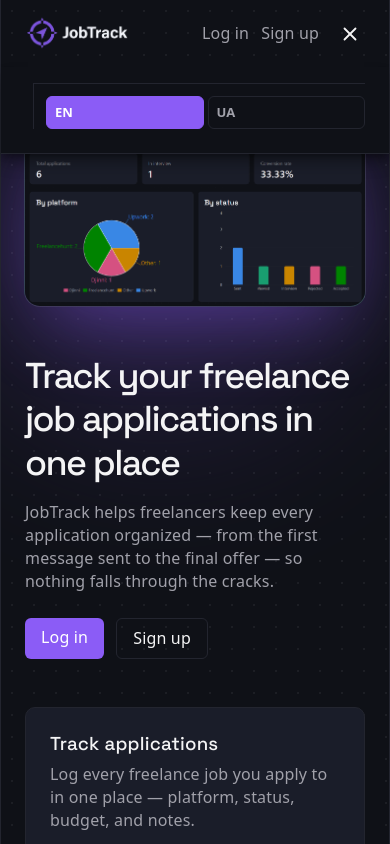
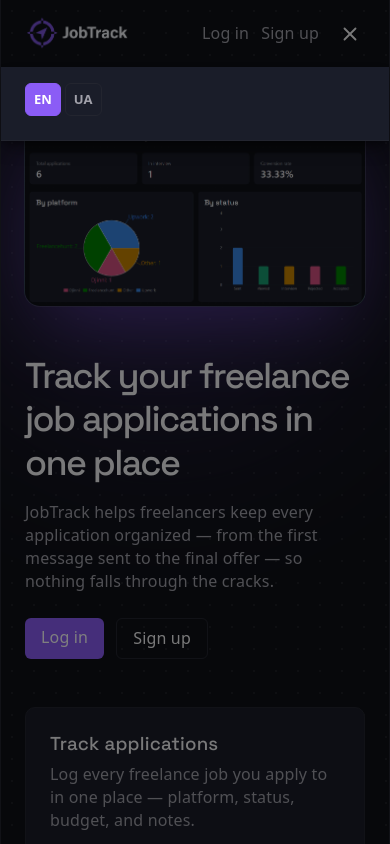
Before and after one commit to Liza-onishchenko/jobtrack, a React (Vite) app in the folder client/: page / in a window 390 px wide. Both pictures are taken after a click on the button "Open menu". Shown: the top 844 px of the page. Built offline with nearby package versions, Linux system fonts and the light colour scheme; no server answers.

Commit message:
Redesign mobile menu as top dropdown with overlay, fix guest language switcher breakpoint

```diff
--- a/client/src/App.css
+++ b/client/src/App.css
@@ -35,6 +35,13 @@
   gap: 12px;
 }
 
+.navbar-overlay {
+  position: fixed;
+  inset: 0;
+  z-index: 90;
+  background: rgba(0, 0, 0, 0.5);
+}
+
 .navbar-toggle {
   display: none;
   position: relative;
@@ -49,6 +56,13 @@
 }
 
 .navbar-links {
+  display: flex;
+  align-items: center;
+  gap: 16px;
+}
+
+/* Guest-only language switcher: inline in the header down to 450px, then collapses behind its own toggle. */
+.navbar-lang-menu {
   display: flex;
   align-items: center;
   gap: 16px;
@@ -70,7 +84,7 @@
     align-items: stretch;
     gap: 12px;
     padding: 16px 24px 24px;
-    background: var(--bg);
+    background: var(--bg-card);
     border-bottom: 1px solid var(--border);
     box-shadow: var(--shadow);
   }
@@ -85,17 +99,61 @@
     text-align: left;
   }
 
+  .navbar-links-secondary {
+    display: flex;
+    flex-direction: column;
+    align-items: flex-start;
+    gap: 12px;
+    padding-top: 12px;
+    border-top: 1px solid var(--border);
+  }
+
   .navbar-links a.navbar-user {
+    width: auto;
     justify-content: center;
     text-align: center;
   }
 
-  .lang-switcher {
+  .navbar-links .lang-switcher button {
+    width: auto;
+  }
+
+  .navbar-links > button {
+    margin-top: 4px;
+    padding-top: 12px;
+    border-top: 1px solid var(--border);
+  }
+}
+
+/* The guest toggle only appears once the inline language switcher no longer fits, below 450px. */
+@media (min-width: 450px) {
+  .navbar-toggle-guest {
+    display: none;
+  }
+}
+
+@media (max-width: 449px) {
+  .navbar-lang-menu {
+    display: none;
+    position: absolute;
+    top: 100%;
+    left: 0;
+    right: 0;
+    z-index: 100;
+    padding: 16px 24px 24px;
+    background: var(--bg-card);
+    border-bottom: 1px solid var(--border);
+    box-shadow: var(--shadow);
+  }
+
+  .navbar-lang-menu.open {
+    display: flex;
+  }
+
+  .navbar-lang-menu .lang-switcher {
     margin-left: 0;
     padding-left: 0;
     border-left: none;
-    padding-top: 12px;
-    border-top: 1px solid var(--border);
   }
 }
 
--- a/client/src/components/Navbar.tsx
+++ b/client/src/components/Navbar.tsx
@@ -45,6 +45,7 @@ export default function Navbar() {
   );
 
   return (
+    <>
       <nav className="navbar">
         <Link to="/" className="navbar-brand" onClick={() => setMenuOpen(false)}>
           <img src={logo} alt={t('navbar.brand')} className="navbar-logo" />
@@ -83,6 +84,7 @@ export default function Navbar() {
                 >
                   {t('navbar.calendar')}
                 </NavLink>
+                <div className="navbar-links-secondary">
                   <NavLink
                     to="/profile"
                     className={({ isActive }) => `navbar-user${isActive ? ' active' : ''}`}
@@ -90,10 +92,11 @@ export default function Navbar() {
                   >
                     {user?.name}
                   </NavLink>
+                  {langSwitcher}
+                </div>
                 <button type="button" onClick={handleLogout}>
                   {t('navbar.logout')}
                 </button>
-              {langSwitcher}
               </div>
             </>
           ) : (
@@ -108,17 +111,25 @@ export default function Navbar() {
               </div>
               <button
                 type="button"
-              className="navbar-toggle"
+                className="navbar-toggle navbar-toggle-guest"
                 aria-label={isMenuOpen ? t('navbar.closeMenu') : t('navbar.openMenu')}
                 aria-expanded={isMenuOpen}
                 onClick={() => setMenuOpen((open) => !open)}
               >
                 {isMenuOpen ? <X size={22} /> : <Menu size={22} />}
               </button>
-            <div className={`navbar-links${isMenuOpen ? ' open' : ''}`}>{langSwitcher}</div>
+              <div className={`navbar-lang-menu${isMenuOpen ? ' open' : ''}`}>{langSwitcher}</div>
             </>
           )}
         </div>
       </nav>
+      {isMenuOpen && (
+        <div
+          className="navbar-overlay"
+          onClick={() => setMenuOpen(false)}
+          aria-hidden="true"
+        />
+      )}
+    </>
   );
 }
```
Lines whose indentation alone changed are shown as unchanged.
